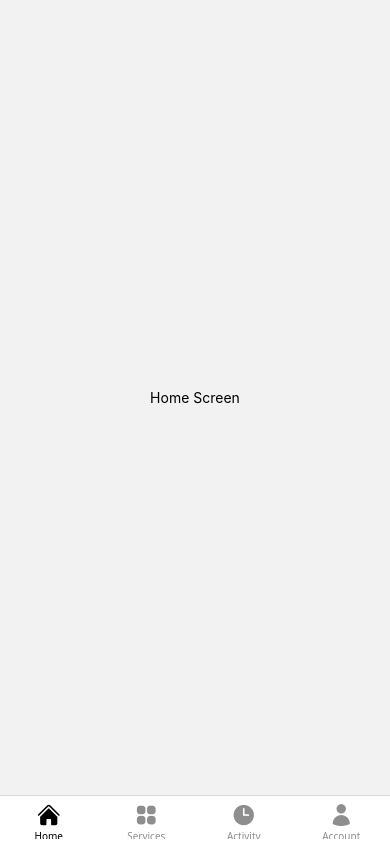
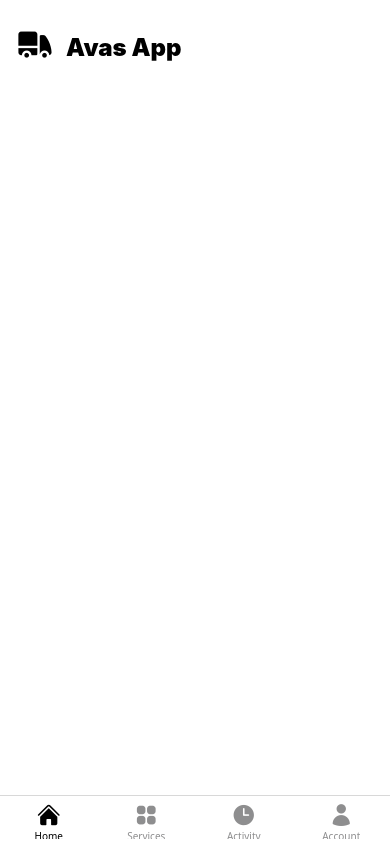
Before and after one commit to crockalet/avas-app, a React Native app: screen / in a window 390 px wide. Built offline with nearby package versions, Linux system fonts and the light colour scheme.

Commit message:
feat: header

```diff
--- a/app/screens/HomeScreen/HomeScreen.tsx
+++ b/app/screens/HomeScreen/HomeScreen.tsx
@@ -1,10 +1,28 @@
 import React from "react";
-import { Text, View } from "react-native";
+import { StyleSheet, Text, View } from "react-native";
+import { SafeAreaView } from "react-native-safe-area-context";
+import { HeroIcon } from "../../components/HeroIcon";
 
 export default function HomeScreen() {
   return (
-    <View style={{ flex: 1, alignItems: "center", justifyContent: "center" }}>
-      <Text>Home Screen</Text>
-    </View>
+    <SafeAreaView style={styles.container}>
+      <View style={{ flexDirection: "row", alignItems: "flex-end", gap: 12 }}>
+        <HeroIcon name="truck" size={38} color="#000" />
+        <Text style={styles.title}>Avas App</Text>
+      </View>
+    </SafeAreaView>
   );
 }
+
+const styles = StyleSheet.create({
+  container: {
+    flex: 1,
+    backgroundColor: "#fff",
+    paddingHorizontal: 16,
+    paddingTop: 24,
+  },
+  title: {
+    fontSize: 24,
+    fontWeight: "900",
+  },
+});
```
